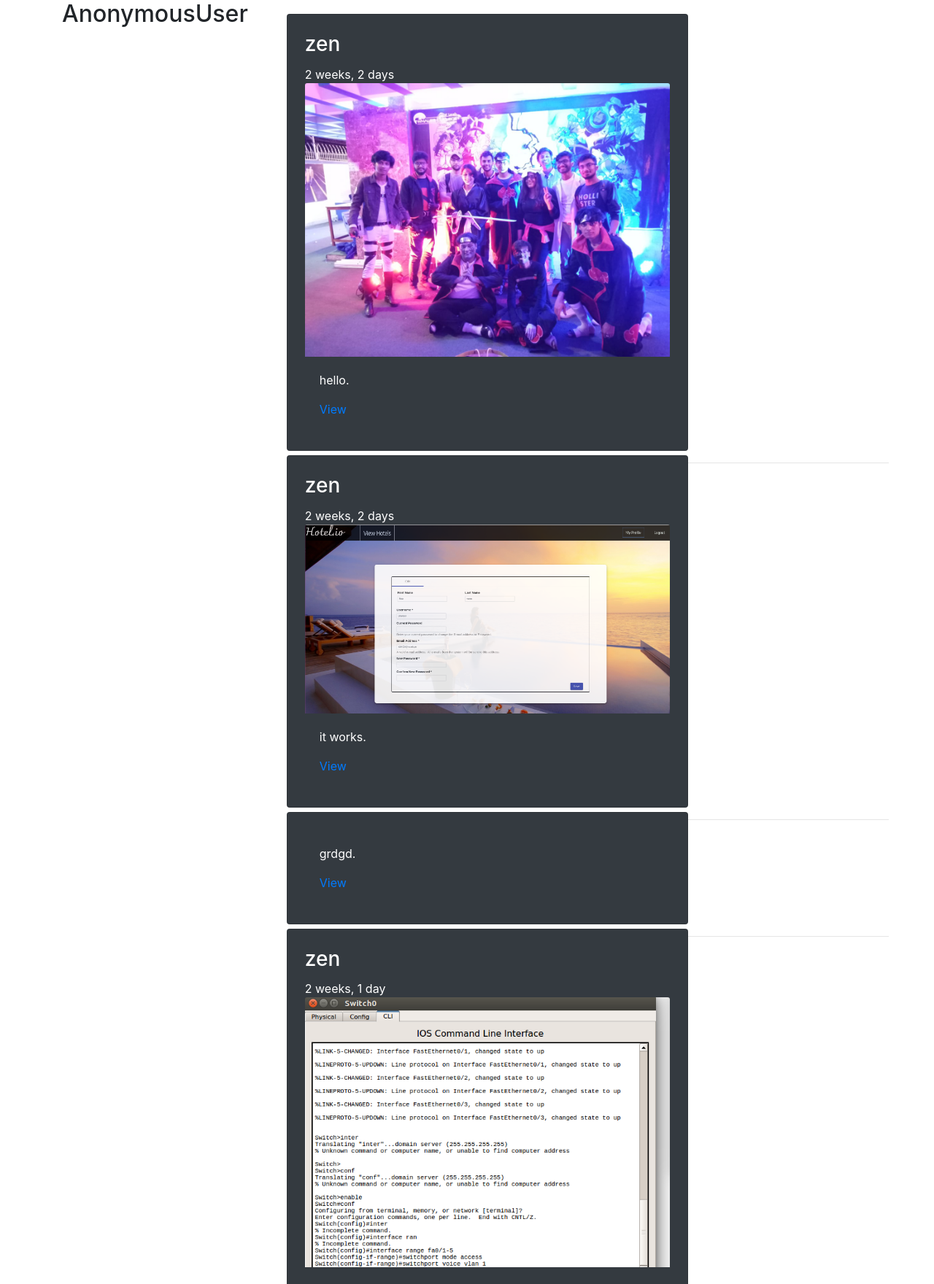
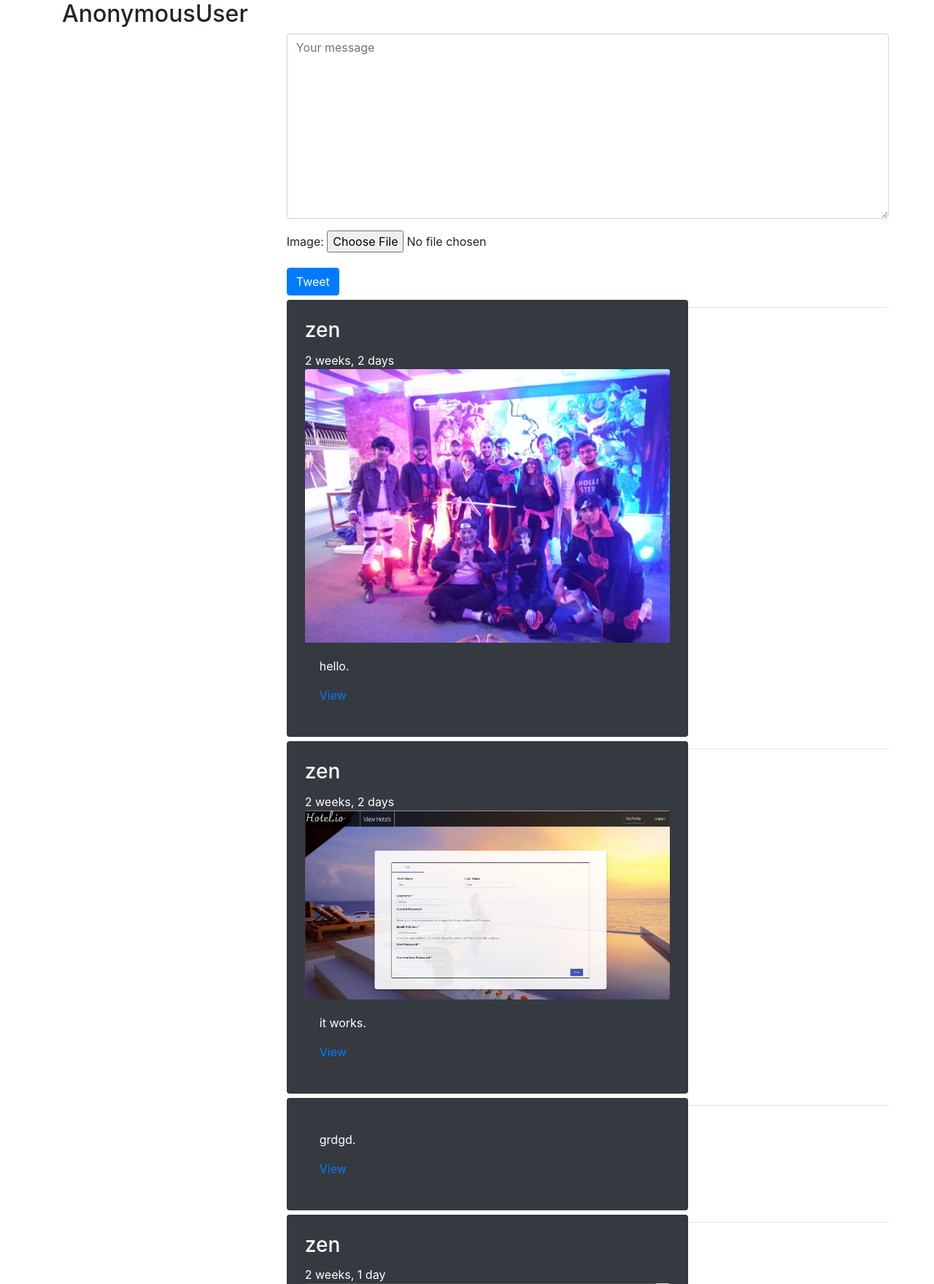
Before and after one commit to shamir456/ftwitter, a Django app: page / in a window 1280 px wide. Shown: the part 70-1830 px from the top of the page at 73% size. Run offline with Django 3.2, Linux system fonts and the light colour scheme; data comes from the database, SQL or seed files in the repository; both versions use the stored data as it was after the commit; some libraries are stand-ins or nearby versions.

Commit message:
tweet done

```diff
--- a/ftwitter/src/tweets/forms.py
+++ b/ftwitter/src/tweets/forms.py
@@ -3,6 +3,7 @@ from django import forms
 from .models import Tweet
 
 class TweetModelForm(forms.ModelForm):
+	content = forms.CharField(label='',widget=forms.Textarea(attrs={'placeholder':"Your message", "class":"form-control"}))
 	class Meta:
 		model = Tweet
 		fields = [
--- a/ftwitter/src/tweets/mixims.py
+++ b/ftwitter/src/tweets/mixims.py
@@ -14,7 +14,7 @@ class FormUserNeedMixim(object):
 class UserOwnerMixin(object):
 	def form_valid(self,form):
 		if form.instance.user == self.request.user:
-			return super(FormUserNeedMixim,self).form_valid(form)
+			return super(UserOwnerMixin,self).form_valid(form)
 		else:
 			form._errors[forms.forms.NON_FIELD_ERRORS]=ErrorList(["This user is not allowed to change data"])
 			return self.form_invalid(form)
--- a/ftwitter/src/tweets/templates/tweets/detail_view.html
+++ b/ftwitter/src/tweets/templates/tweets/detail_view.html
@@ -8,7 +8,7 @@
     <img class="card-img-top" src="{{ object.image.url}}" alt=" " style="width: 500px;">
     {% endif %}
   	<div class="card-body">
-    <h5 class="card-title">Username</h5>
+    <h5 class="card-title">{{request.user}}</h5>
     <p class="card-text">{{object.content }}.</p>
   </div>
 
--- a/ftwitter/src/tweets/templates/tweets/form.html
+++ b/ftwitter/src/tweets/templates/tweets/form.html
@@ -1,5 +1,5 @@
-<form class="form" method="POST" enctype="multipart/form-data">
+<form class="form" method="POST" enctype="multipart/form-data" action="{% if action_url %}{{action_url}}{% endif %}">
 	{% csrf_token %}
     {{ form.as_p }}
-    <input type="submit" value="{{ btn_title }}" />
+    <input type="submit" class="btn btn-primary" value="{{ btn_title }}" />
 </form>
--- a/ftwitter/src/tweets/templates/tweets/tweet_list.html
+++ b/ftwitter/src/tweets/templates/tweets/tweet_list.html
@@ -2,6 +2,7 @@
 
 
 {% block content %}
+
 
 
 
@@ -11,6 +12,13 @@
            <h2 >{{ request.user}}</h2>
          </div>
        <div class="col-sm-9" style="margin-left: 27%">
+
+        {% if not request.GET.q %}
+        <div class="">
+          {%  include "tweets/form.html" with form=create_form action_url=create_url btn_title='Tweet'  %}
+        </div>
+        <hr/>
+        {% endif %}
         {% for obj in object_list %}
         <div>
         <div class="card text-white bg-dark " style="width:550px; padding: 24px; margin-top: -27px;">
--- a/ftwitter/src/tweets/views.py
+++ b/ftwitter/src/tweets/views.py
@@ -11,7 +11,7 @@ from .mixims import FormUserNeedMixim,UserOwnerMixin
 class TweetCreateView(FormUserNeedMixim,CreateView):
 	form_class = TweetModelForm
 	template_name= 'tweets/create_view.html'
-	success_url = reverse_lazy("tweet:detail")
+	#success_url = reverse_lazy("tweet:detail")
 	#login_url = '/admin/'
 
 
@@ -45,6 +45,9 @@ class TweetListView(ListView):
 	#queryset = Tweet.objects.all()
 	def get_context_data(self,*args,**kwargs):
 		context = super(TweetListView,self).get_context_data(*args,**kwargs)
+		context['create_form']=TweetModelForm()
+		context['create_url']=reverse_lazy('tweet:create')
+
 		return context
 
 	def get_queryset(self,*args,**kwargs):
```
Also changed, not shown: ftwitter/src/db.sqlite3, ftwitter/src/media/images/39676103_918474135020518_3313181585095786496_n.jpg (added), ftwitter/src/media/images/43723180_10156843271132728_6467373591246667776_n.jpg (added), ftwitter/src/media/images/44573164_2334958823200205_6350222414013530112_n.jpg (added), ftwitter/src/media/images/46836906_1172771096212452_8279352407175987200_o.jpg (added), ftwitter/src/media/images/47395202_1955560604535174_2771173711821144064_o.jpg (added), 1 other file.
